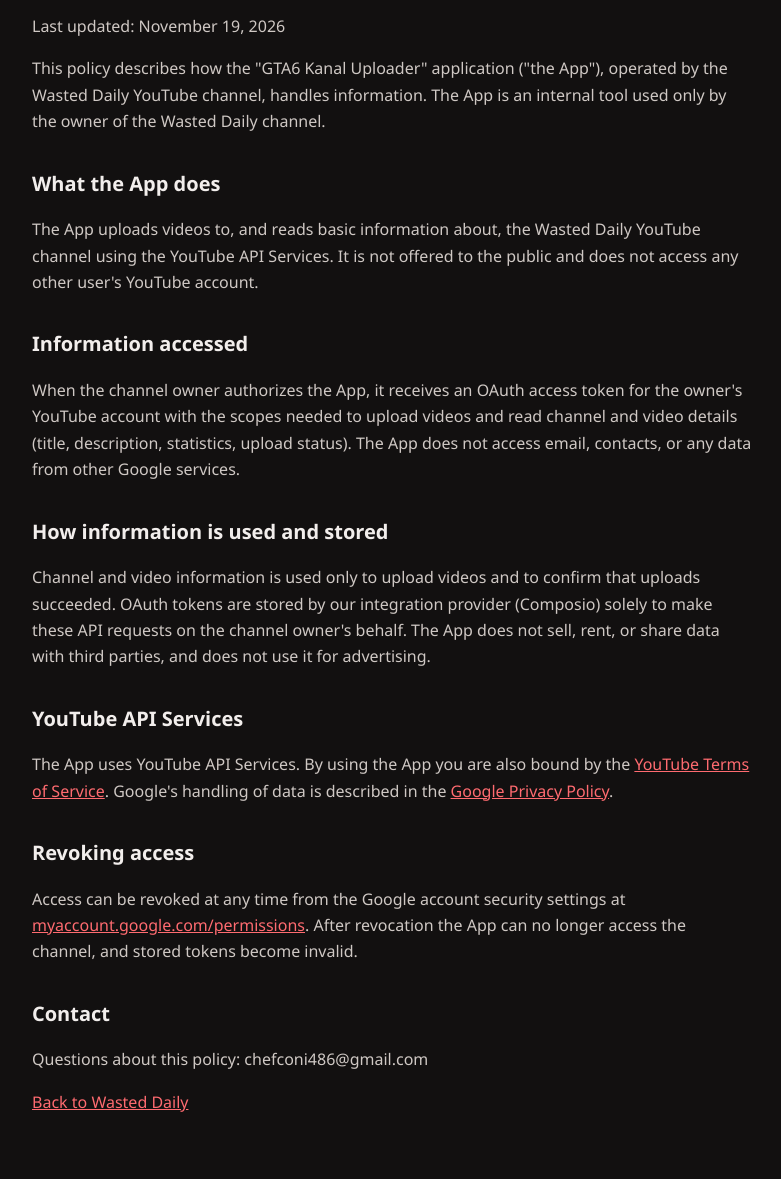
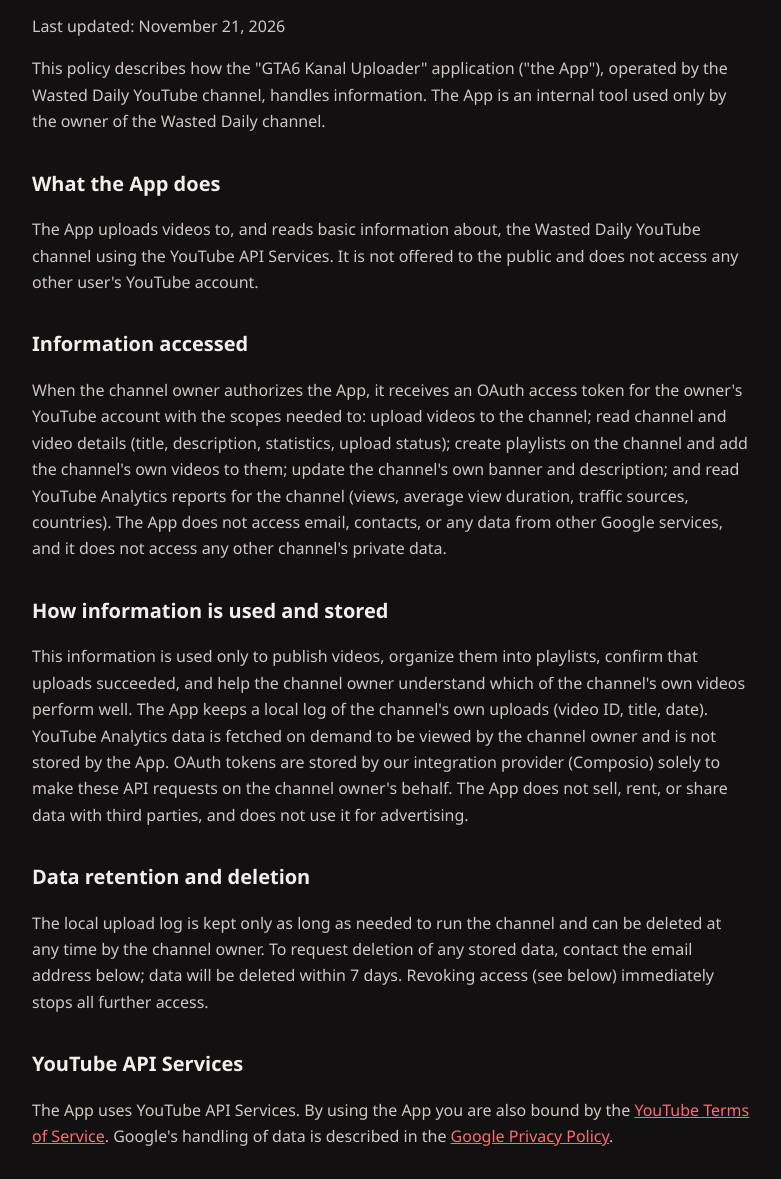
Before and after one commit to chefconi486-droid/chefconi486-droid.github.io, a plain HTML site: page privacy.html in a window 1280 px wide. Shown: the part 107-1286 px from the top of the page, without its empty margins (248-1029 px from the left). Drawn offline with Linux system fonts and the light colour scheme.

Commit message:
Update privacy.html

```diff
--- a/privacy.html
+++ b/privacy.html
@@ -16,7 +16,7 @@
 <body>
 <main>
   <h1>Privacy Policy</h1>
-  <p>Last updated: November 19, 2026</p>
+  <p>Last updated: November 21, 2026</p>
 
   <p>This policy describes how the "GTA6 Kanal Uploader" application ("the App"), operated by the Wasted Daily YouTube channel, handles information. The App is an internal tool used only by the owner of the Wasted Daily channel.</p>
 
@@ -24,10 +24,13 @@
   <p>The App uploads videos to, and reads basic information about, the Wasted Daily YouTube channel using the YouTube API Services. It is not offered to the public and does not access any other user's YouTube account.</p>
 
   <h2>Information accessed</h2>
-  <p>When the channel owner authorizes the App, it receives an OAuth access token for the owner's YouTube account with the scopes needed to upload videos and read channel and video details (title, description, statistics, upload status). The App does not access email, contacts, or any data from other Google services.</p>
+  <p>When the channel owner authorizes the App, it receives an OAuth access token for the owner's YouTube account with the scopes needed to: upload videos to the channel; read channel and video details (title, description, statistics, upload status); create playlists on the channel and add the channel's own videos to them; update the channel's own banner and description; and read YouTube Analytics reports for the channel (views, average view duration, traffic sources, countries). The App does not access email, contacts, or any data from other Google services, and it does not access any other channel's private data.</p>
 
   <h2>How information is used and stored</h2>
-  <p>Channel and video information is used only to upload videos and to confirm that uploads succeeded. OAuth tokens are stored by our integration provider (Composio) solely to make these API requests on the channel owner's behalf. The App does not sell, rent, or share data with third parties, and does not use it for advertising.</p>
+  <p>This information is used only to publish videos, organize them into playlists, confirm that uploads succeeded, and help the channel owner understand which of the channel's own videos perform well. The App keeps a local log of the channel's own uploads (video ID, title, date). YouTube Analytics data is fetched on demand to be viewed by the channel owner and is not stored by the App. OAuth tokens are stored by our integration provider (Composio) solely to make these API requests on the channel owner's behalf. The App does not sell, rent, or share data with third parties, and does not use it for advertising.</p>
+
+  <h2>Data retention and deletion</h2>
+  <p>The local upload log is kept only as long as needed to run the channel and can be deleted at any time by the channel owner. To request deletion of any stored data, contact the email address below; data will be deleted within 7 days. Revoking access (see below) immediately stops all further access.</p>
 
   <h2>YouTube API Services</h2>
   <p>The App uses YouTube API Services. By using the App you are also bound by the <a href="https://www.youtube.com/t/terms">YouTube Terms of Service</a>. Google's handling of data is described in the <a href="https://policies.google.com/privacy">Google Privacy Policy</a>.</p>
```
